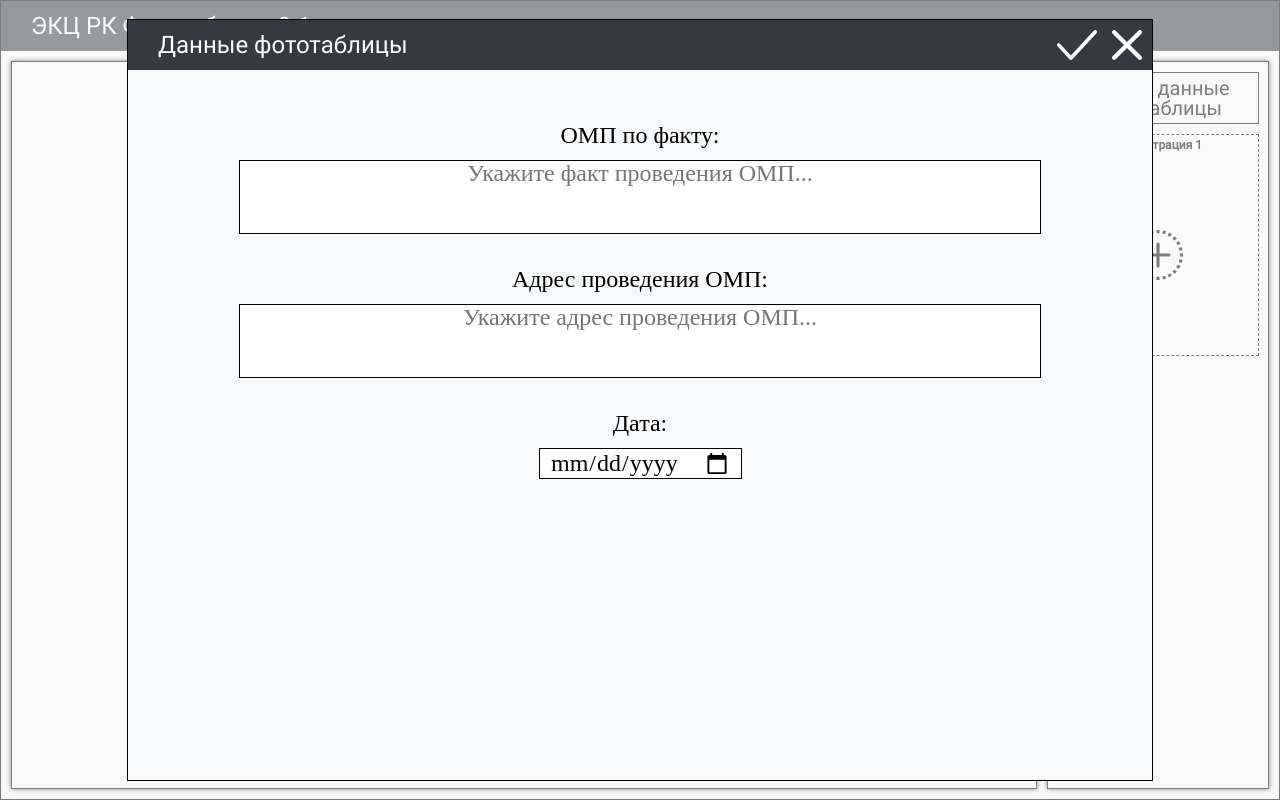
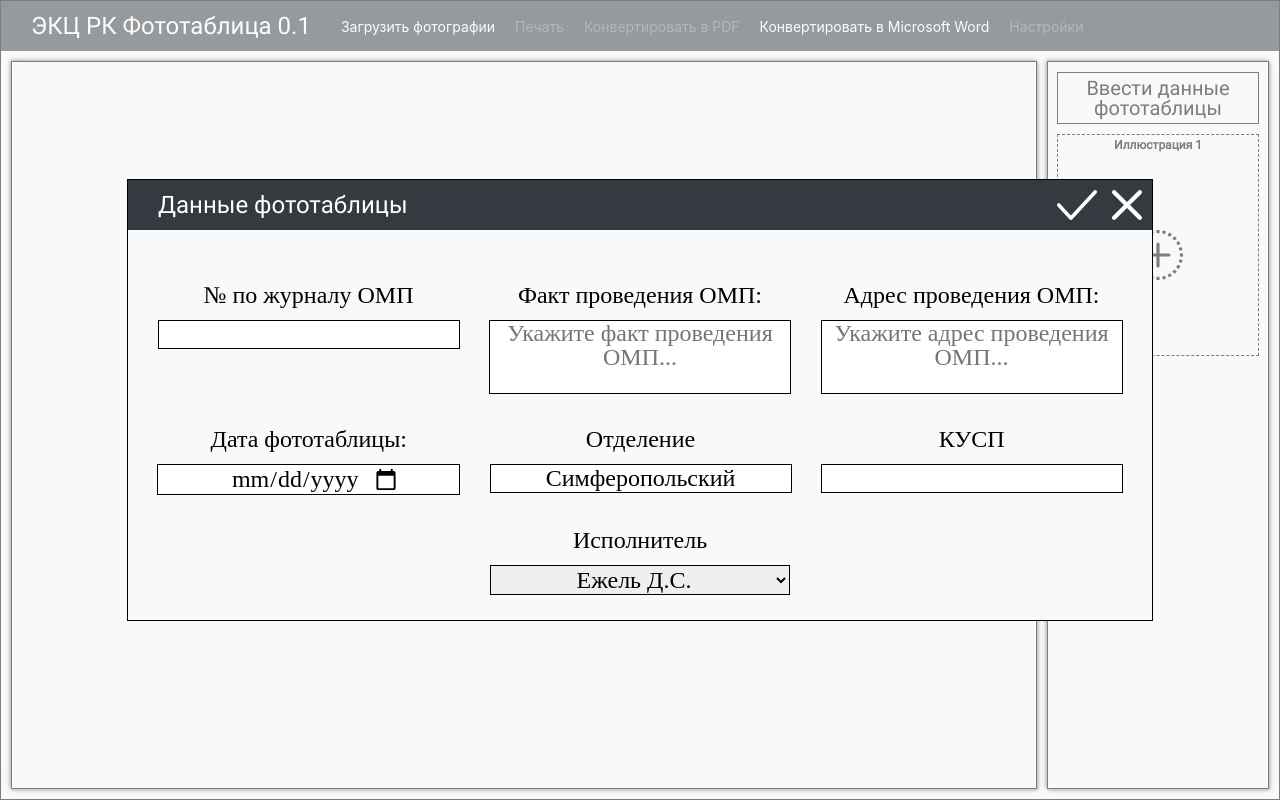
Before and after one commit to dimonenm/exp-photo-table, a React (Create React App) app in the folder app/: page / in a window 1280 px wide. Both pictures are taken after a click on the element "Ввести данные фототаблицы". Built offline with nearby package versions, Linux system fonts and the light colour scheme.

Commit message:
w28.10.2021

```diff
--- a/app/src/App.js
+++ b/app/src/App.js
@@ -20,10 +20,14 @@ function App() {
 
   const [downloadedImages, setDownloadedImages] = useState();
   const [photoTableData, setphotoTableData] = useState({
+    numbOMP: null,
     factOMP: null,
     adressOMP: null,
     dateOMP: null,
-    dateForDoc: null
+    dateForDoc: null,
+    unit: null,
+    kusp: null,
+    executor: "Ежель Д.С."
   });
   const [galleryImages, setGalleryImages] = useState([]);
   const [currentGalleryImage, setCurrentGalleryImage] = useState({
--- a/app/src/components/header/MenuBtnsCloseBtn.js
+++ b/app/src/components/header/MenuBtnsCloseBtn.js
@@ -21,9 +21,14 @@ const MenuBtnsCloseBtn = () => {
       });
       localModalProperties.setphotoTableData(() => {
         return {
+          numbOMP: null,
           factOMP: null,
           adressOMP: null,
-          dateOMP: null
+          dateOMP: null,
+          dateForDoc: null,
+          unit: null,
+          kusp: null,
+          executor: "Ежель Д.С."
         }
       });
     }
--- a/app/src/components/main/WorkplaceItemDataBtn.js
+++ b/app/src/components/main/WorkplaceItemDataBtn.js
@@ -16,9 +16,14 @@ const WorkplaceItemDataBtn = ({ photoTableData, setModalProperties }) => {
   };
 
   if (
+    photoTableData.numbOMP !== null ||
     photoTableData.factOMP !== null ||
     photoTableData.adressOMP !== null ||
-    photoTableData.dateOMP !== null) {
+    photoTableData.dateOMP !== null ||
+    photoTableData.unit !== null ||
+    photoTableData.kusp !== null ||
+    photoTableData.executor !== "Ежель Д.С.") {
+    console.log(photoTableData);
     return <div
       className="workplace-data-btn"
       onClick={clickHandler}
--- a/app/src/components/modal/ModalContainer.css
+++ b/app/src/components/modal/ModalContainer.css
@@ -20,3 +20,7 @@
 
     border: 1px solid #000;
 }
+
+.set-photo-table-data {
+    max-height: 440px;
+}
--- a/app/src/components/modal/ModalContainer.js
+++ b/app/src/components/modal/ModalContainer.js
@@ -29,7 +29,7 @@ const ModalContainer = () => {
 
   if (localModalProperties.modalProperties.type === "setPhotoTableData") {
     return (
-      <div className="modal-container" >
+      <div className="modal-container set-photo-table-data" >
         <ModalHeader name={'Данные фототаблицы'} />
         <ModalContent />
       </div>
--- a/app/src/components/modal/ModalContent.css
+++ b/app/src/components/modal/ModalContent.css
@@ -36,6 +36,17 @@
 
     padding: 20px 0;
 }
+.modal-content-data-row {
+    display: flex;
+    justify-content: space-evenly;
+
+    width: 100%;
+}
+.modal-content-data-cell {
+    display: flex;
+    flex-direction: column;
+    align-items: center;
+}
 .modal-content-data img {
     object-fit: contain;
     object-position: center top;
@@ -57,7 +68,7 @@
     display: flex;
     justify-content: center;
 
-    width: 800px;
+    width: 300px;
     /* max-width: 800px; */
     /* min-width: 400px; */
 
@@ -77,7 +88,9 @@
     display: flex;
     justify-content: center;
     align-content: center;
-    width: 200px;
+    text-align: center;
+
+    width: 300px;
 
     border: 1px solid #000;
     border-radius: 0;
@@ -87,6 +100,27 @@
 
     outline: none;
 }
+.modal-content-data input[type="text"],
+.modal-content-data input[type="number"] {
+    padding: 0;
+}
+.modal-content-data select {
+    display: flex;
+    justify-content: center;
+    align-content: center;
+    text-align: center;
+
+    width: 300px;
+
+    border: 1px solid #000;
+    border-radius: 0;
+
+    font-family: "Times New Roman", Times, serif;
+    font-size: 24px;
+
+    outline: none;
+}
+
 .modal-content-data-controls {
     display: flex;
 
--- a/app/src/components/modal/ModalContent.js
+++ b/app/src/components/modal/ModalContent.js
@@ -61,6 +61,15 @@ const ModalContent = () => {
 
   if (localModalProperties.modalProperties.type === "setPhotoTableData") {
 
+    const changeNumbOMPHandler = () => {
+      const str = document.querySelector('.numbOMP');
+      localModalProperties.setphotoTableData((prev) => {
+        return ({
+          ...prev,
+          numbOMP: str.value
+        })
+      })
+    };
     const changeFactOMPHandler = () => {
       const str = document.querySelector('.factOMP');
       localModalProperties.setphotoTableData((prev) => {
@@ -91,10 +100,50 @@ const ModalContent = () => {
         })
       })
     };
+    const changeUnitHandler = () => {
+      const str = document.querySelector('.unit');
+      localModalProperties.setphotoTableData((prev) => {
+        return ({
+          ...prev,
+          unit: str.value
+        })
+      })
+    };
+    const changeKuspHandler = () => {
+      const str = document.querySelector('.kusp');
+      localModalProperties.setphotoTableData((prev) => {
+        return ({
+          ...prev,
+          kusp: str.value
+        })
+      })
+    };
+    const changeExecutorHandler = () => {
+      const str = document.querySelector('.executor');
+      localModalProperties.setphotoTableData((prev) => {
+        return ({
+          ...prev,
+          executor: str.value
+        })
+      })
+    };
 
     return (
       <div className="modal-content-data">
-        <div className="modal-content-title">ОМП по факту:</div>
+        <div className="modal-content-data-row">
+          <div className="modal-content-data-cell">
+            <div className="modal-content-title">№ по журналу ОМП</div>
+            <input
+              type="number"
+              className="numbOMP"
+              onChange={changeNumbOMPHandler}
+              value={localModalProperties.photoTableData.numbOMP ?
+                localModalProperties.photoTableData.numbOMP :
+                ''}
+            ></input>
+          </div>
+          <div className="modal-content-data-cell">
+            <div className="modal-content-title">Факт проведения ОМП:</div>
             <textarea
               className="factOMP"
               onChange={changeFactOMPHandler}
@@ -105,6 +154,8 @@ const ModalContent = () => {
                   localModalProperties.photoTableData.factOMP :
                   ''}
             />
+          </div>
+          <div className="modal-content-data-cell">
             <div className="modal-content-title">Адрес проведения ОМП:</div>
             <textarea
               className="adressOMP"
@@ -116,7 +167,11 @@ const ModalContent = () => {
                   localModalProperties.photoTableData.adressOMP :
                   ''}
             />
-        <div className="modal-content-title">Дата:</div>
+          </div>
+        </div>
+        <div className="modal-content-data-row">
+          <div className="modal-content-data-cell">
+            <div className="modal-content-title">Дата фототаблицы:</div>
             <input
               type="date"
               className="dateOMP"
@@ -126,6 +181,47 @@ const ModalContent = () => {
                   localModalProperties.photoTableData.dateOMP :
                   ''}
             ></input>
+          </div>
+          <div className="modal-content-data-cell">
+            <div className="modal-content-title">Отделение</div>
+            <input
+              type="text"
+              className="unit"
+              onChange={changeUnitHandler}
+              value="Симферопольский"
+            ></input>
+          </div>
+          <div className="modal-content-data-cell">
+            <div className="modal-content-title">КУСП</div>
+            <input
+              type="number"
+              className="kusp"
+              onChange={changeKuspHandler}
+              value={
+                localModalProperties.photoTableData.kusp ?
+                  localModalProperties.photoTableData.kusp :
+                  ''}
+            ></input>
+          </div>
+        </div>
+        <div className="modal-content-data-row">
+          <div className="modal-content-data-cell">
+            <div className="modal-content-title">Исполнитель</div>
+            <select
+              className="executor"
+              onChange={changeExecutorHandler}
+              value={
+                localModalProperties.photoTableData.executor ?
+                  localModalProperties.photoTableData.executor :
+                  ''}
+            >
+              <option>Ежель Д.С.</option>
+              <option>Атнагулов Д.Б.</option>
+              <option>Горбенко А.В.</option>
+              <option>Дубовой С.В.</option>
+            </select>
+          </div>
+        </div>
       </div>
     );
   }
```
Lines whose indentation alone changed are shown as unchanged.
